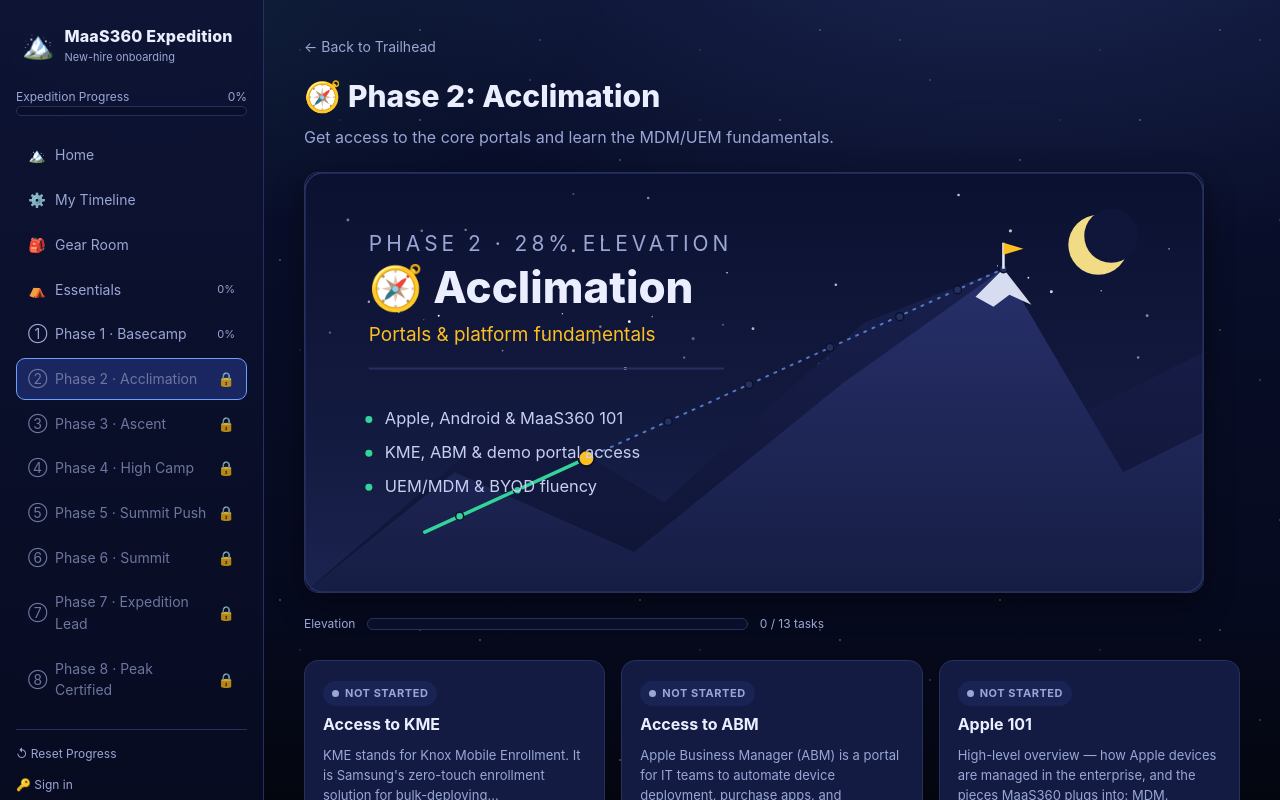
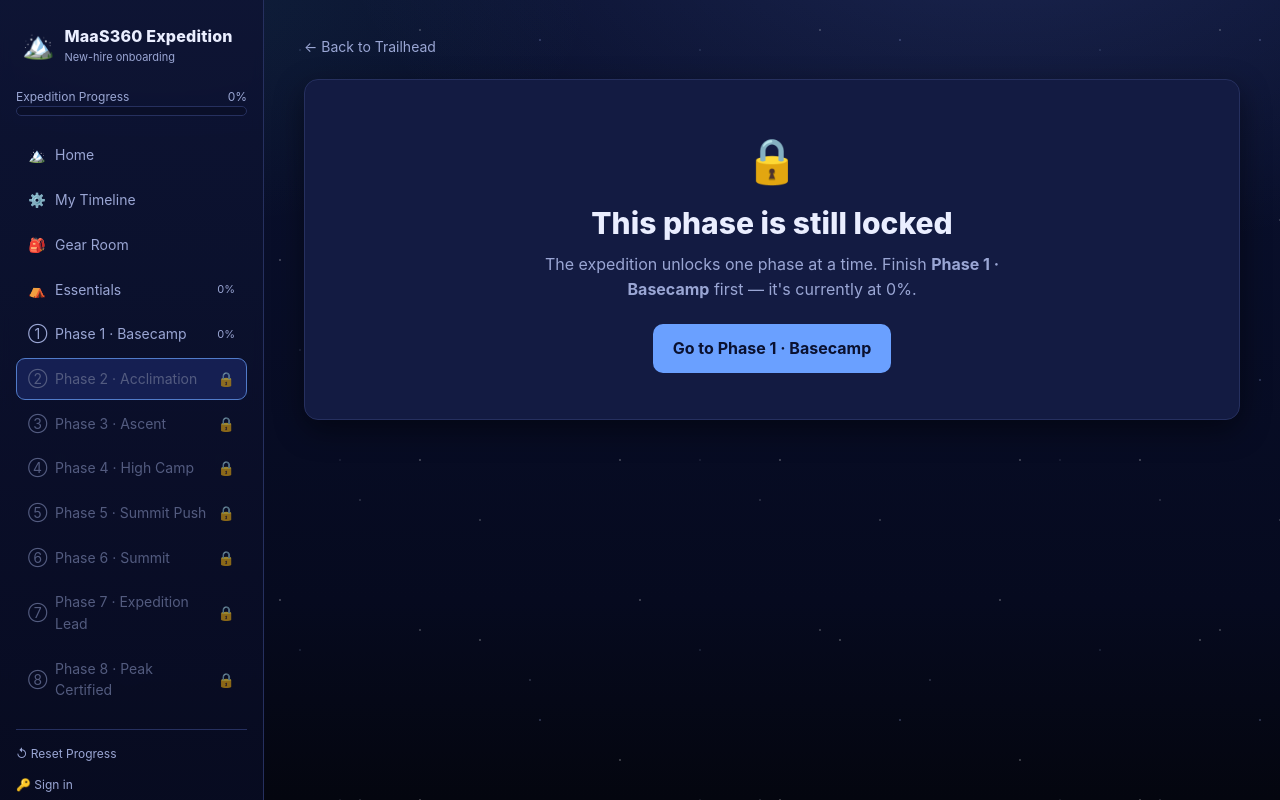
Before and after one commit to Awulonube/TheMaaS360Trail, a plain HTML site: page phase2.html in a window 1280 px wide. Drawn offline with nearby package versions, Linux system fonts and the light colour scheme; no server answers.

Commit message:
Lock enforcement: locked phases are non-clickable in the sidebar and blocked on direct URL access

```diff
--- a/assets/css/styles.css
+++ b/assets/css/styles.css
@@ -515,3 +515,18 @@
   height: 0;
   display: none;                /* Chrome, Safari, Edge */
 }
+
+/* ---------- Locked-phase gate (shown instead of content) ---------- */
+.locked-gate {
+  background: var(--color-card); border: 1px solid var(--color-line);
+  border-radius: var(--radius); box-shadow: var(--shadow);
+  padding: 46px 36px; text-align: center; margin-top: 20px;
+}
+.locked-gate .lg-ic { font-size: 44px; margin-bottom: 6px; }
+.locked-gate .page-title { margin-top: 0; }
+.locked-gate .page-sub { max-width: 52ch; margin: 0 auto 22px; }
+.locked-gate .btn-row { justify-content: center; }
+
+/* locked sidebar items are not links — kill pointer affordances */
+span.sb-link.locked { cursor: not-allowed; opacity: .75; user-select: none; }
+span.sb-link.locked:hover { background: none; color: #6c769e; }
--- a/assets/js/nav.js
+++ b/assets/js/nav.js
@@ -68,8 +68,15 @@
       if (locked) right = '<span class="lock">🔒</span>';
       else if (pct !== null) right = '<span class="pct">' + pct + '%</span>';
 
-      html += '<li><a class="' + cls + '" href="' + base + link.href + '">' +
-              '<span class="sb-ic">' + link.icon + '</span><span>' + link.label + '</span>' + right + '</a></li>';
+      // Locked phases render as a non-link <span> so they can't be clicked,
+      // tabbed to, opened in a new tab, or copied as a URL.
+      var inner = '<span class="sb-ic">' + link.icon + '</span><span>' + link.label + '</span>' + right;
+      if (locked) {
+        html += '<li><span class="' + cls + '" role="link" aria-disabled="true" ' +
+                'title="Finish the previous phase to unlock this one">' + inner + '</span></li>';
+      } else {
+        html += '<li><a class="' + cls + '" href="' + base + link.href + '">' + inner + '</a></li>';
+      }
     });
     html += '</ul>';
 
@@ -113,10 +120,44 @@
     if (pct) pct.textContent = g.percent + "%";
   }
 
+  /* ---------------------------------------------------------------
+     guardPhase — blocks a locked phase even when reached directly by
+     URL, bookmark, browser history, or a stale link. Called by every
+     phase and task page (see phase-engine / task-engine).
+     Shows a friendly "locked" panel instead of the content.
+     --------------------------------------------------------------- */
+  function guardPhase(phaseId, allPhasesMap, base) {
+    var map = allPhasesMap || _allPhasesMap || {};
+    if (!isPhaseLocked(phaseId, map)) return false;   // not locked: carry on
+
+    base = base || "";
+    var idx = PHASE_ORDER.indexOf(phaseId);
+    var prev = idx > 0 ? PHASE_ORDER[idx - 1] : null;
+    var prevLink = LINKS.filter(function (l) { return l.id === prev; })[0];
+    var prevLabel = prevLink ? prevLink.label : "the previous phase";
+    var prevHref = prevLink ? (base + prevLink.href) : (base + "index.html");
+    var pct = (prev && map[prev]) ? Progress.getPhaseProgress(prev, map[prev]).percent : 0;
+
+    var main = document.getElementById("main-content");
+    if (!main) return true;
+    main.innerHTML =
+      '<div class="wrap"><a class="breadcrumb" href="' + base + 'index.html">← Back to Trailhead</a>' +
+      '<div class="locked-gate">' +
+        '<div class="lg-ic">🔒</div>' +
+        '<h1 class="page-title">This phase is still locked</h1>' +
+        '<p class="page-sub">The expedition unlocks one phase at a time. Finish <b>' +
+          prevLabel + '</b> first — it\'s currently at ' + pct + '%.</p>' +
+        '<div class="btn-row"><a class="btn-primary" style="text-decoration:none;display:inline-block" href="' +
+          prevHref + '">Go to ' + prevLabel + '</a></div>' +
+      '</div></div>';
+    return true;   // caller should stop rendering
+  }
+
   window.Nav = {
     init: init,
     updateProgressBar: updateProgressBar,
     isPhaseLocked: isPhaseLocked,
+    guardPhase: guardPhase,
     PHASE_ORDER: PHASE_ORDER
   };
 })();
--- a/assets/js/phase-engine.js
+++ b/assets/js/phase-engine.js
@@ -26,6 +26,8 @@
   function render(phaseData) {
     var main = document.getElementById("main-content");
     if (!main || !phaseData) return;
+    // Locked phases show the gate instead of their tasks (covers direct URLs).
+    if (window.Nav && Nav.guardPhase && Nav.guardPhase(phaseData.id, window.ALL_PHASES_MAP, "")) return;
     _last = phaseData;
 
     var taskIds = phaseData.tasks.map(function (t) { return t.id; });
--- a/assets/js/task-engine.js
+++ b/assets/js/task-engine.js
@@ -51,6 +51,8 @@
     mcResults = [];
     var main = document.getElementById("main-content");
     if (!main) return;
+    // Task pages sit one folder deep, hence the "../" base.
+    if (window.Nav && Nav.guardPhase && Nav.guardPhase(data.phaseId, window.ALL_PHASES_MAP, "../")) return;
 
     // start on the furthest-unlocked, not-yet-complete section
     current = "learn";
```
